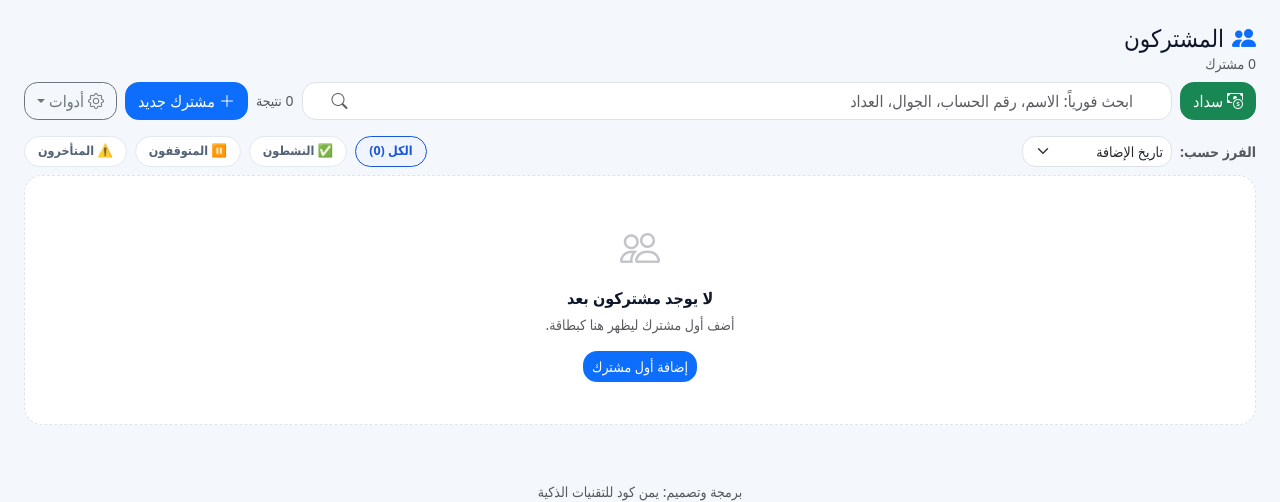
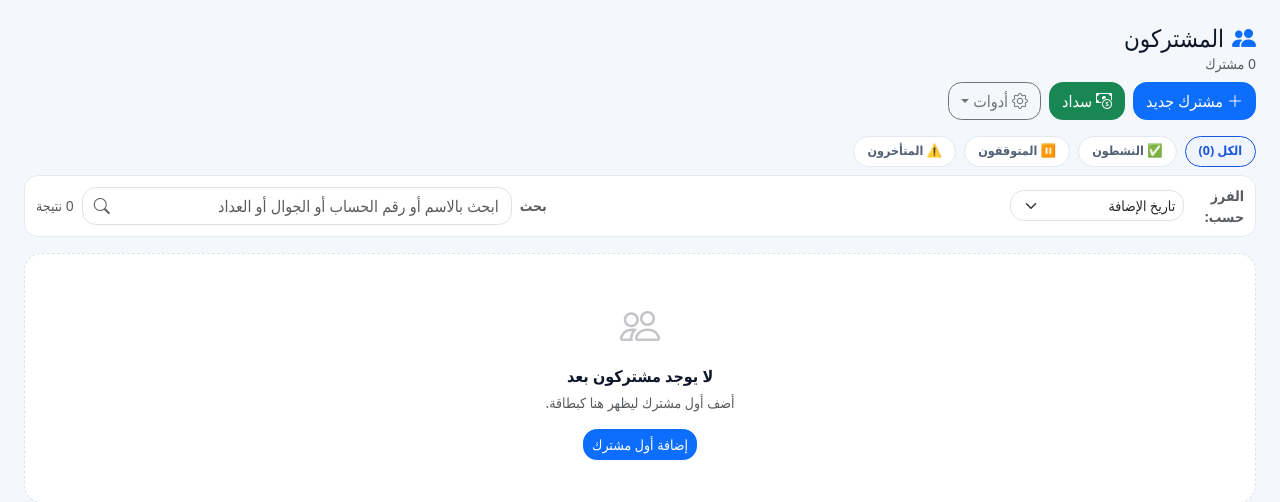
Before and after one commit to zydan25/water-pos-postgres, a Flask app: page /subscribers in a window 1280 px wide. Shown: the part 57-559 px from the top of the page. Run offline with Flask 3, Linux system fonts and the light colour scheme; a user stored in the database is signed in; data comes from the database, SQL or seed files in the repository; data that the repository does not hold is empty.

Commit message:
ui: rearrange subscriber search sort and payment controls

```diff
--- a/templates/subscribers_list.html
+++ b/templates/subscribers_list.html
@@ -65,6 +65,20 @@
   .subscriber-action.danger:hover{color:#dc2626;border-color:#f3caca}
   .subscriber-action-form{margin:0;padding:0}
   .subscriber-card-actions .subscriber-action-more{margin-inline-start:auto}
+  .subscriber-controls-row{display:flex;align-items:center;justify-content:space-between;gap:12px;background:#fff;border:1px solid #e6ebf2;border-radius:14px;padding:9px 11px}
+  .subscriber-sort-control{display:flex;align-items:center;gap:8px;flex:0 0 auto}
+  .subscriber-sort-control .form-select{min-width:150px}
+  .subscriber-search-control{display:flex;align-items:center;gap:8px;min-width:0;flex:1;justify-content:flex-end}
+  .subscriber-search-control .position-relative{max-width:430px;width:100%}
+  .subscriber-search-control input{padding-left:36px}
+  .subscriber-search-icon{left:12px;pointer-events:none}
+  @media(max-width:767.98px){
+    .subscriber-controls-row{flex-direction:column;align-items:stretch;padding:9px}
+    .subscriber-sort-control{justify-content:space-between}
+    .subscriber-sort-control .form-select{min-width:0;width:58%}
+    .subscriber-search-control{width:100%;justify-content:stretch}
+    .subscriber-search-control .position-relative{max-width:none}
+  }
   .filter-chip{border-radius:999px;padding:5px 13px;font-size:.78rem;font-weight:650;border:1.5px solid #e2e8f0;background:#fff;text-decoration:none;color:#526176}
   .filter-chip.active,.filter-chip:hover{border-color:#1a56db;background:#eff4ff;color:#1a56db}
   .subscriber-empty{background:#fff;border:1px dashed #dce4ee;border-radius:18px;padding:42px 20px;text-align:center}
@@ -93,19 +107,10 @@
       <div class="text-muted small">{{ subscribers|length }} مشترك{% if q %} — نتائج: "{{ q }}"{% endif %}</div>
     </div>
     <div class="d-flex gap-2 flex-wrap align-items-center w-100 w-md-auto">
-      <div class="d-flex gap-2 search-form flex-grow-1 align-items-center">
-        <a class="btn btn-success" href="{{ url_for('payment_center') }}">
-          <i class="bi bi-cash-coin me-1"></i>سداد
-        </a>
-        <div class="position-relative flex-grow-1">
-          <i class="bi bi-search position-absolute top-50 translate-middle-y me-3 text-muted" style="right:auto;left:14px;pointer-events:none;"></i>
-          <input class="form-control" id="subscriber-live-search" value="{{ q }}" placeholder="ابحث فورياً: الاسم، رقم الحساب، الجوال، العداد"
-                 style="min-width:220px;padding-inline-start:38px;" autocomplete="off">
-          <button class="btn btn-sm btn-link text-secondary position-absolute top-50 translate-middle-y start-0 me-1 d-none" type="button" id="subscriber-clear-search" aria-label="مسح البحث">✕</button>
-        </div>
-        <span class="small text-muted text-nowrap" id="subscriber-result-count"></span>
-      </div>
       <a class="btn btn-primary" href="{{ url_for('subscriber_new') }}"><i class="bi bi-plus-lg me-1"></i>مشترك جديد</a>
+      <a class="btn btn-success" href="{{ url_for('payment_center') }}">
+        <i class="bi bi-cash-coin me-1"></i>سداد
+      </a>
       <div class="dropdown">
         <button class="btn btn-outline-secondary dropdown-toggle" data-bs-toggle="dropdown"><i class="bi bi-gear me-1"></i>أدوات</button>
         <ul class="dropdown-menu dropdown-menu-start">
@@ -118,21 +123,35 @@
     </div>
   </div>
 
-  <div class="d-flex flex-wrap align-items-center justify-content-between gap-2 mb-2">
-    <div class="d-flex gap-2 align-items-center flex-wrap">
+  <div class="d-flex gap-2 flex-wrap mb-2 status-filter-row">
+    <a class="filter-chip {% if not request.args.get('status') %}active{% endif %}" href="{{ url_for('subscribers', q=q, sort=sort) }}">الكل ({{ subscribers|length }})</a>
+    <a class="filter-chip {% if request.args.get('status')=='active' %}active{% endif %}" href="{{ url_for('subscribers', q=q, status='active', sort=sort) }}">✅ النشطون</a>
+    <a class="filter-chip {% if request.args.get('status')=='inactive' %}active{% endif %}" href="{{ url_for('subscribers', q=q, status='inactive', sort=sort) }}">⏸️ المتوقفون</a>
+    <a class="filter-chip" href="{{ url_for('arrears_report') }}">⚠️ المتأخرون</a>
+  </div>
+
+  <div class="subscriber-controls-row mb-3">
+    <div class="subscriber-sort-control">
       <span class="fw-bold small text-muted">الفرز حسب:</span>
-      <select id="subscriber-sort" class="form-select form-select-sm" style="width:auto;min-width:150px;" aria-label="فرز المشتركين">
+      <select id="subscriber-sort" class="form-select form-select-sm" aria-label="فرز المشتركين">
         <option value="added" {% if sort=='added' %}selected{% endif %}>تاريخ الإضافة</option>
         <option value="name" {% if sort=='name' %}selected{% endif %}>الاسم</option>
         <option value="arrears" {% if sort=='arrears' %}selected{% endif %}>المتأخرات الأعلى</option>
         <option value="reading" {% if sort=='reading' %}selected{% endif %}>قراءة العداد</option>
       </select>
     </div>
-    <div class="d-flex gap-2 flex-wrap">
-    <a class="filter-chip {% if not request.args.get('status') %}active{% endif %}" href="{{ url_for('subscribers', q=q, sort=sort) }}">الكل ({{ subscribers|length }})</a>
-    <a class="filter-chip {% if request.args.get('status')=='active' %}active{% endif %}" href="{{ url_for('subscribers', q=q, status='active', sort=sort) }}">✅ النشطون</a>
-    <a class="filter-chip {% if request.args.get('status')=='inactive' %}active{% endif %}" href="{{ url_for('subscribers', q=q, status='inactive', sort=sort) }}">⏸️ المتوقفون</a>
-    <a class="filter-chip" href="{{ url_for('arrears_report') }}">⚠️ المتأخرون</a>
+
+    <div class="subscriber-search-control">
+      <label class="fw-bold small text-muted" for="subscriber-live-search">بحث</label>
+      <div class="position-relative flex-grow-1">
+        <i class="bi bi-search position-absolute top-50 translate-middle-y text-muted subscriber-search-icon"></i>
+        <input class="form-control" id="subscriber-live-search" value="{{ q }}"
+               placeholder="ابحث بالاسم أو رقم الحساب أو الجوال أو العداد"
+               autocomplete="off">
+        <button class="btn btn-sm btn-link text-secondary position-absolute top-50 translate-middle-y start-0 subscriber-clear-search d-none"
+                type="button" id="subscriber-clear-search" aria-label="مسح البحث">✕</button>
+      </div>
+      <span class="small text-muted text-nowrap" id="subscriber-result-count"></span>
     </div>
   </div>
 
```
